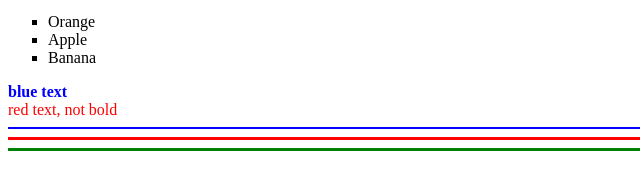
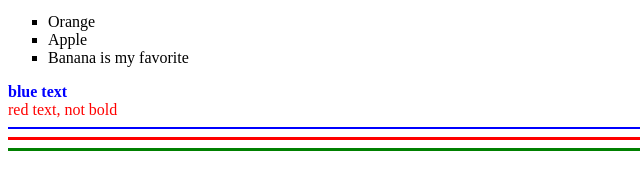
Before and after one commit to deghdami/week-2-test-repo, a plain HTML site: page index.html in a window 1280 px wide. Shown: the part 463-652 px from the top of the page, 0-640 px from the left. Drawn offline with Linux system fonts and the light colour scheme.

Commit message:
Wrote banana is my fave

```diff
--- a/index.html
+++ b/index.html
@@ -24,7 +24,7 @@
 		<ul type="square">
 			<li>Orange</li>
 			<li>Apple</li>
-			<li>Banana</li>
+			<li>Banana is my favorite</li>
 		</ul>
 
 	<div style="color:blue">
```
